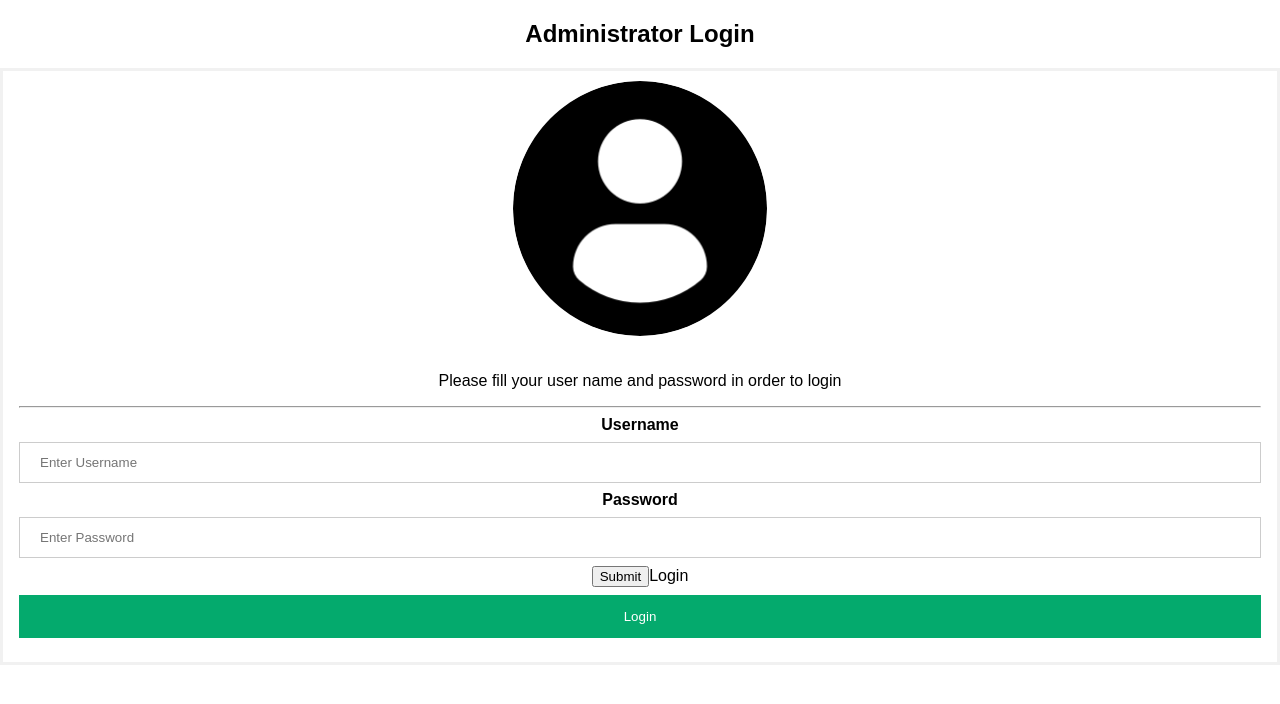
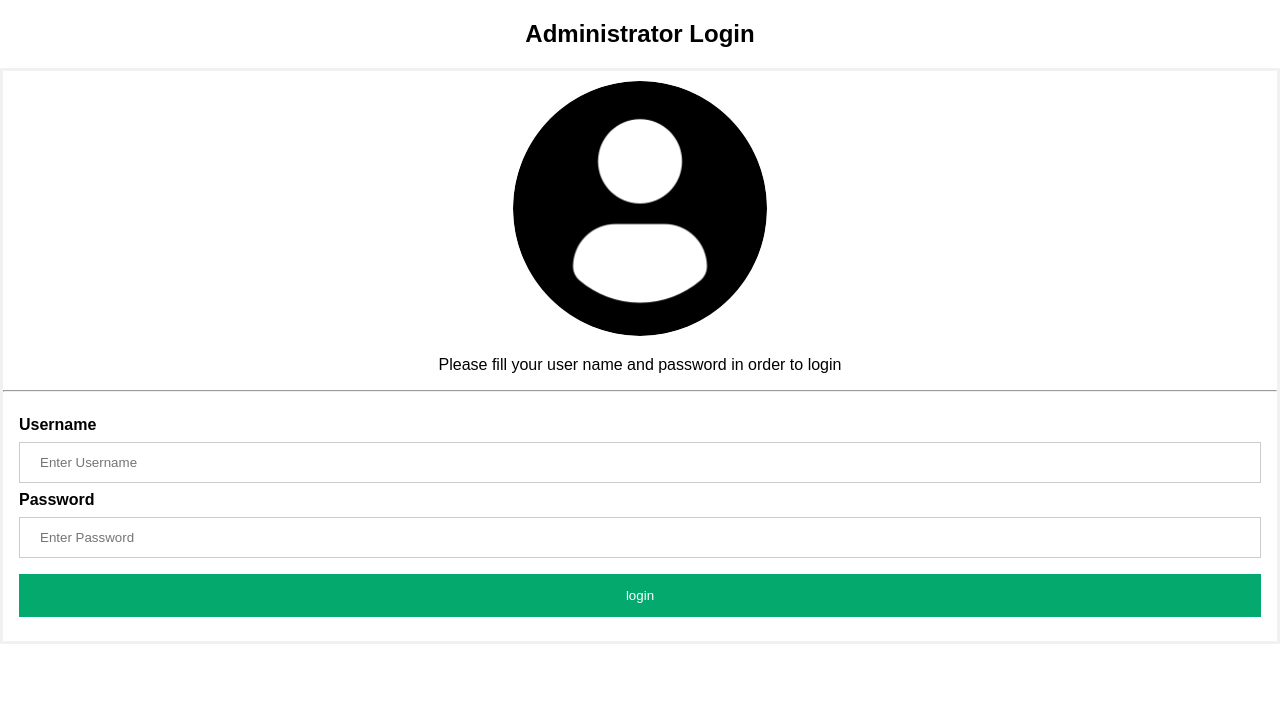
Before and after one commit to Danit-Shabtay/AdvertisementsSystem, a plain HTML site: page client/Login.html in a window 1280 px wide. Drawn offline with nearby package versions, Linux system fonts and the light colour scheme.

Commit message:
change html admin page

```diff
--- a/client/Login.html
+++ b/client/Login.html
@@ -7,31 +7,21 @@
 </head>
   <body style="text-align: center; margin: 0 auto">
     <h2>Administrator Login</h2>
-    <form action ="/createcontact" method="POST">
+    <form action ="/check-admin" method="POST">
       <div class="imgcontainer">
         <img src="./img/profile-user.png" alt="Avatar" class="avatar">
         </div>
-    <div class="container">
+
     <p>Please fill your user name and password in order to login</p>
     <hr>
+    <div class="container">
     <label for="uname"><b>Username</b></label>
-    <input type="text" placeholder="Enter Username" name="uname" id="username" required>
+    <input type="text" placeholder="Enter Username" name="uname" id="username" required/>
     <label for="psw"><b>Password</b></label>
-    <input type="password" placeholder="Enter Password" name="psw" id="psw" required>
-    <input type="submit" class="loginbtn" onclick="returnData();">Login</button>
+    <input type="password" placeholder="Enter Password" name="psw" id="psw" required/>
+    <input type="submit" class="loginbtn" value="login"/>
 
     <!-- <div id="adminLogin"></div> -->
-
-    <button type="submit" class="loginbtn" onclick="returnData();">Login</button>
-    <script>
-     function returnData(){
-    var userName = document.getElementById("username").value;
-    var password = document.getElementById("psw").value;
-    console.log("here");
-    alert(password);
-    console.log(password)
-}
-    </script>
 
 </div>
 </form>
--- a/client/style.css
+++ b/client/style.css
@@ -6,7 +6,7 @@ body {
   font-family: Arial, Helvetica, sans-serif;
 }
 .container {
-  text-align: center;
+  text-align: left;
   margin: 0 auto;
 }
 
@@ -22,7 +22,7 @@ input[type="password"] {
 }
 
 /* Set a style for all buttons */
-button {
+.loginbtn {
   background-color: #04aa6d;
   color: white;
   padding: 14px 20px;
@@ -43,7 +43,6 @@ button:hover {
   display: block;
   margin: 0 auto;
   padding-top: 10px;
-
   width: 50%;
 }
 
```
Also changed, not shown: server/index.js (+23 -11 lines).
